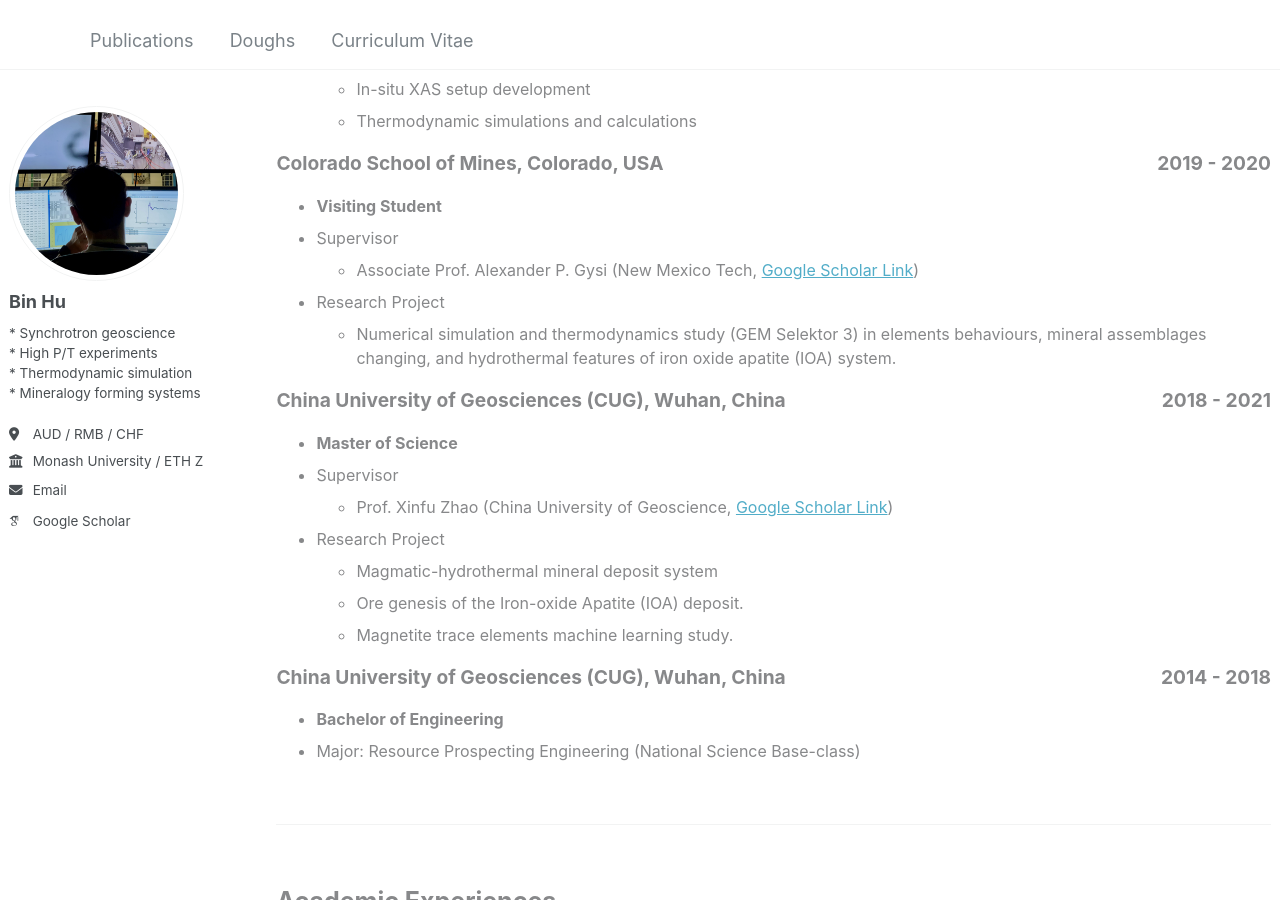
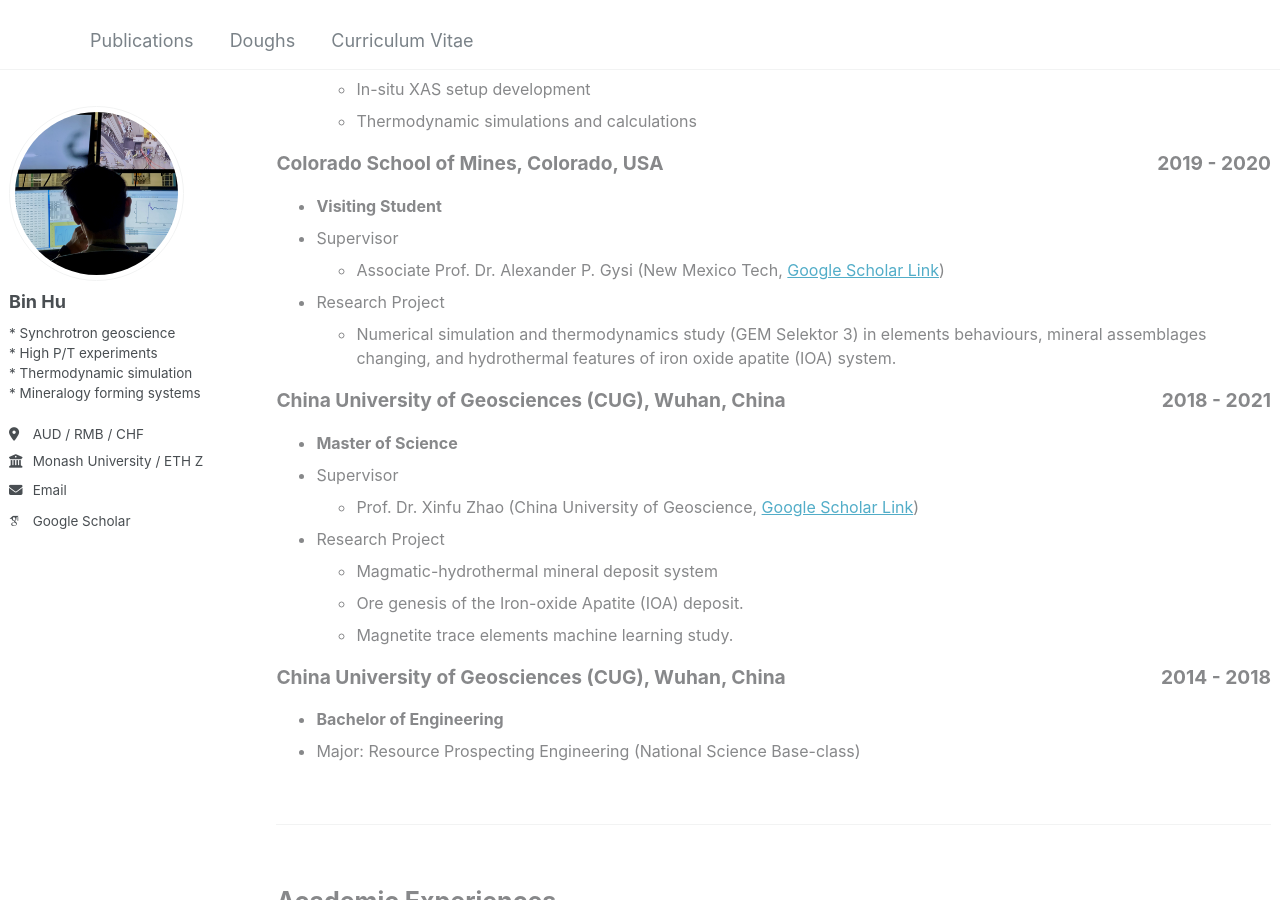
Before and after one commit to bhchemx/bhchemx.github.io, a Jekyll site: the page built from _pages/cv.md, in a window 1280 px wide and 900 px high, scrolled down 961 px. Built offline with Jekyll 4.4.1, drawn with Linux system fonts in a browser that asks for light colours; some web fonts are replaced.

Commit message:
Update cv.md

```diff
--- a/_pages/cv.md
+++ b/_pages/cv.md
@@ -57,7 +57,7 @@ redirect_from:
 </div>
 * **Visiting Student**
 * Supervisor
-  * Associate Prof. Alexander P. Gysi (New Mexico Tech, <a href="https://scholar.google.com/citations?user=mlnv8CIAAAAJ&hl=en">Google Scholar Link</a>)
+  * Associate Prof. Dr. Alexander P. Gysi (New Mexico Tech, <a href="https://scholar.google.com/citations?user=mlnv8CIAAAAJ&hl=en">Google Scholar Link</a>)
 * Research Project
   * Numerical simulation and thermodynamics study (GEM Selektor 3) in elements behaviours, mineral assemblages changing, and hydrothermal features of iron oxide apatite (IOA) system.
 
@@ -67,7 +67,7 @@ redirect_from:
 </div>
 * **Master of Science**
 * Supervisor
-  * Prof. Xinfu Zhao (China University of Geoscience, <a href="https://scholar.google.com/citations?user=RfXyjIAAAAAJ&hl=en&oi=ao">Google Scholar Link</a>)
+  * Prof. Dr. Xinfu Zhao (China University of Geoscience, <a href="https://scholar.google.com/citations?user=RfXyjIAAAAAJ&hl=en&oi=ao">Google Scholar Link</a>)
 * Research Project
   * Magmatic-hydrothermal mineral deposit system
   * Ore genesis of the Iron-oxide Apatite (IOA) deposit.
```
